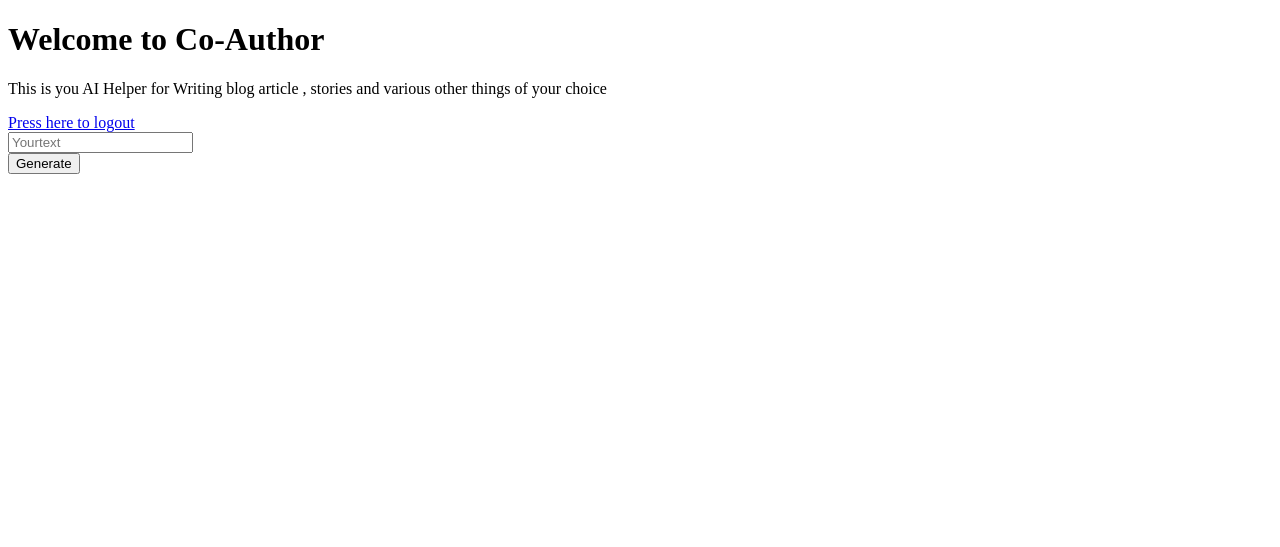
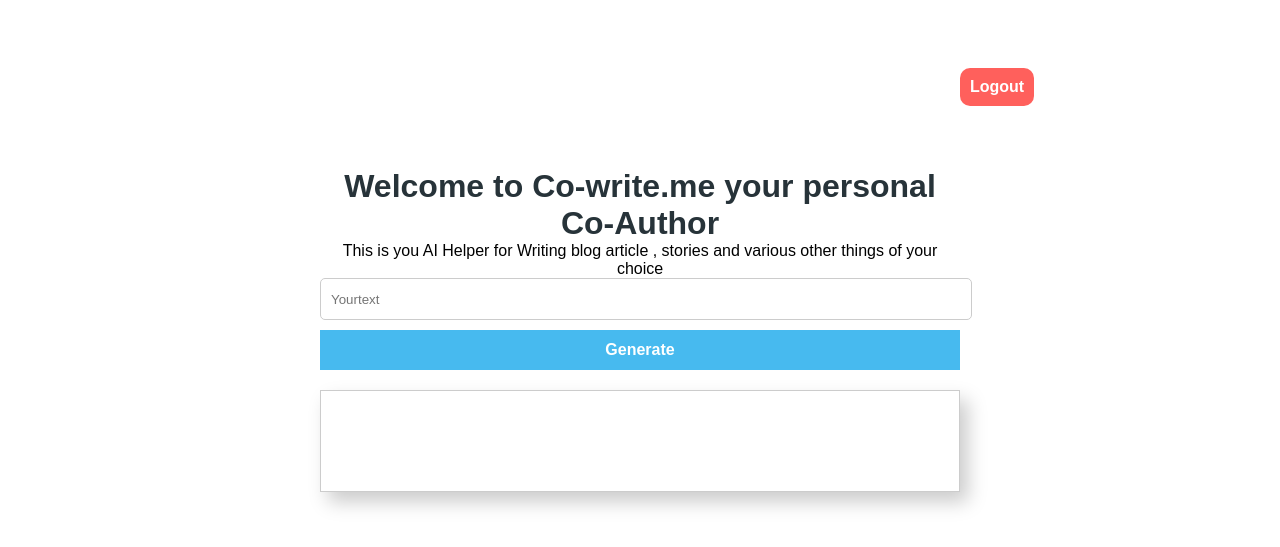
Before and after one commit to Ashwot-Acharya/co-write.me, a Flask app: page /dashboard in a window 1280 px wide. Shown: the top 547 px of the page. Run offline with Flask 2, Linux system fonts and the light colour scheme; a user stored in the database is signed in.

Commit message:
Dashboard touched

```diff
--- a/services.py
+++ b/services.py
@@ -1,5 +1,7 @@
 import cohere
-api_key ="7vFzcs1RJQGNpiCbmwpVcyXlCK4YBV8q80ngXDL6"
+api_key ="Enter your API key here"
+
+
 
 co = cohere.Client(api_key)
 def generate_text_cohere(prompt):
--- a/static/dashboard.css
+++ b/static/dashboard.css
@@ -0,0 +1,79 @@
+*{
+    margin: 0;
+    padding: 0;
+    font-family: Arial, Helvetica, sans-serif;
+}
+
+.text-cent{
+    text-align: center;
+}
+.fat{
+    margin-top: 100px;
+    font-size: 32px;
+    color: #273339;
+}
+input[type=text]{
+width: 100%;
+margin-top: 50px;
+ height: 40px;
+ padding-left: 10px;
+
+  border-radius: 5px;
+  border: 1px solid #ccc;
+  margin: 0 auto;
+
+}
+.dashboard{
+    position: absolute;
+    top: 35% ;
+    left: 50%;
+    transform: translate(-50%,-50%);
+}
+input[type=submit]{
+    margin-top: 10px;
+    font-weight: 900;
+    /* padding: 10px 15px 10px 15px; */
+    height: 40px;
+    font-size: medium ;
+    border: 1px solid #47baef;
+    color: white;
+    width: 100%;
+    cursor: pointer;
+    background: #47baef;
+    transition: background 400ms;
+}
+input[type=submit]:hover{
+    background: #2e7494;
+}
+.text-reply{
+    padding: 50px;
+    margin-top: 20px;
+    border: 1px solid #ccc;
+    box-shadow: 8px 10px 18px #ccc;
+}
+.logoutbtn{
+
+    justify-content: right;
+    align-items: right;
+    text-align: right;
+
+
+}
+.logoutbtn a {
+    color: white;
+    font-weight: 900;
+    padding: 10px;
+    background-color: #ff605c;
+    border-radius: 10px;
+    margin-bottom: 20px;
+    cursor: pointer;
+    text-decoration: none;
+    transition: background 400ms;
+    position: absolute;
+    top: 0px;
+    right: 5;
+}
+
+.logoutbtn a:hover{
+    background-color:#902928;
+}
--- a/templates/dashboard.html
+++ b/templates/dashboard.html
@@ -10,17 +10,21 @@
 </head>
 
 <body>
-    <h1>Welcome to Co-Author</h1>
-    <p> This is you AI Helper for Writing blog article , stories and various other things of your choice  </p>
-    <a href="{{url_for('logout')}}">Press here to logout</a>
+    <div class="dashboard">
+        <h1 class="text-cent fat">Welcome to Co-write.me your personal  Co-Author</h1>
+    <p class="text-cent"> This is you AI Helper for Writing blog article , stories and various other things of your choice  </p>
+<div class="logoutbtn">    <a href="{{url_for('logout')}}">Logout</a>
+</div>
     <form method="post">
         {{ form.hidden_tag() }}
-        <div>{{ form.text }}</div>
+        <div class="cow">{{ form.text }}</div>
         <div>{{ form.submit }}</div>
     </form>
-    <div>
+    <div class="text-reply">
         {{reply}}
     </div>
+    </div>
+
 </body>
 
 </html>
--- a/templates/index.html
+++ b/templates/index.html
@@ -49,7 +49,7 @@
         <section class="w-80">
             <div class="grid-2 mt-10 text-color-white mb-10">
                 <div>
-                    <h2 class="text-xl">About Co-Here.me</h2>
+                    <h2 class="text-xl">About Co-write.me</h2>
                     <p class="mt-2 font-semibold">Writing can be bit difficult , and getting various ideas from friends and families can be useful </p>
                     <p class="mt-2 font-semibold"> But when they are not avaible or for the time when you need a little help to just write an article co-writeme is here</p>
                     <p class="mt-2 font-semibold">Co-write me provides a place where users can write their sentences and ai can generate the next few sentences creating a much more fun experience of writing</p>
```
